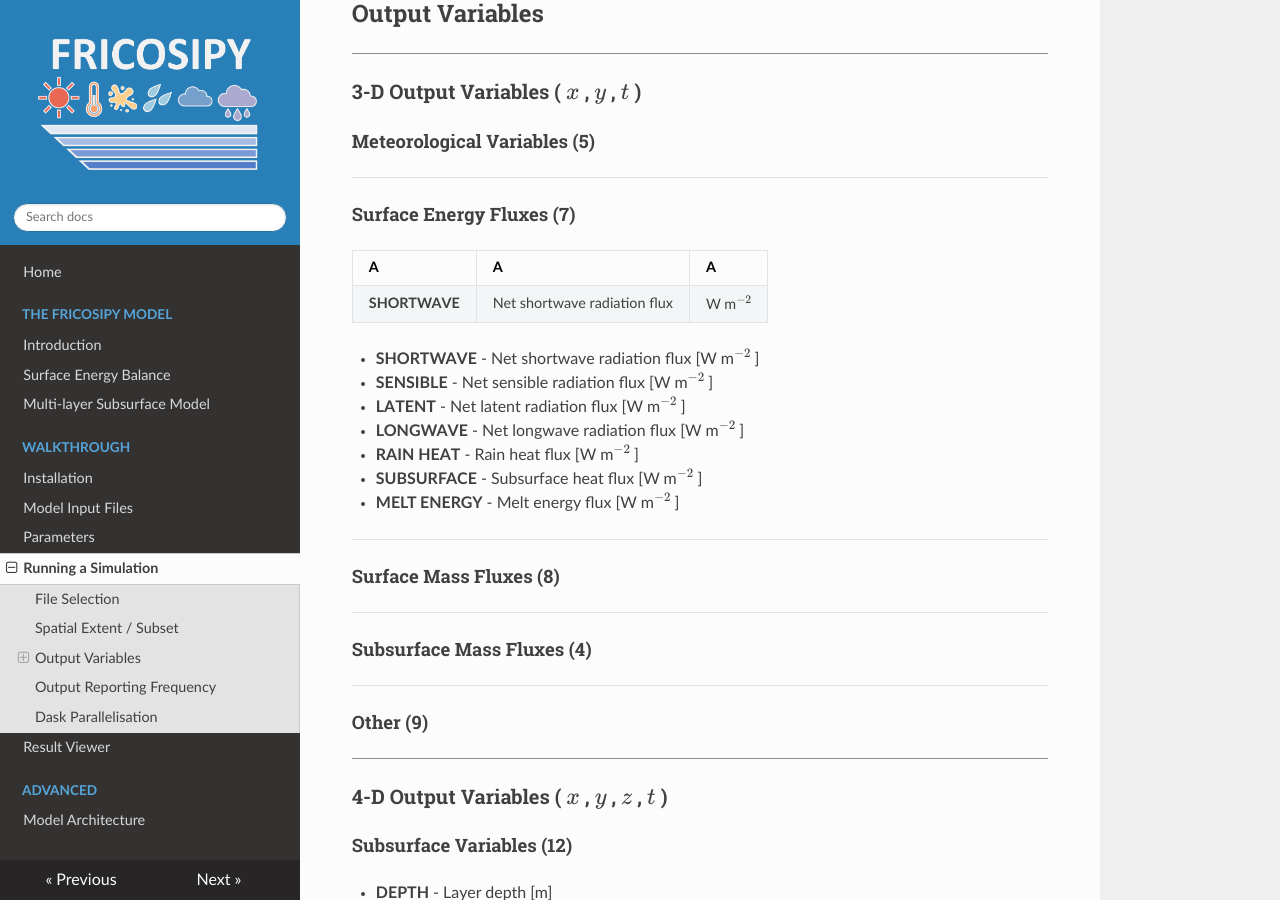
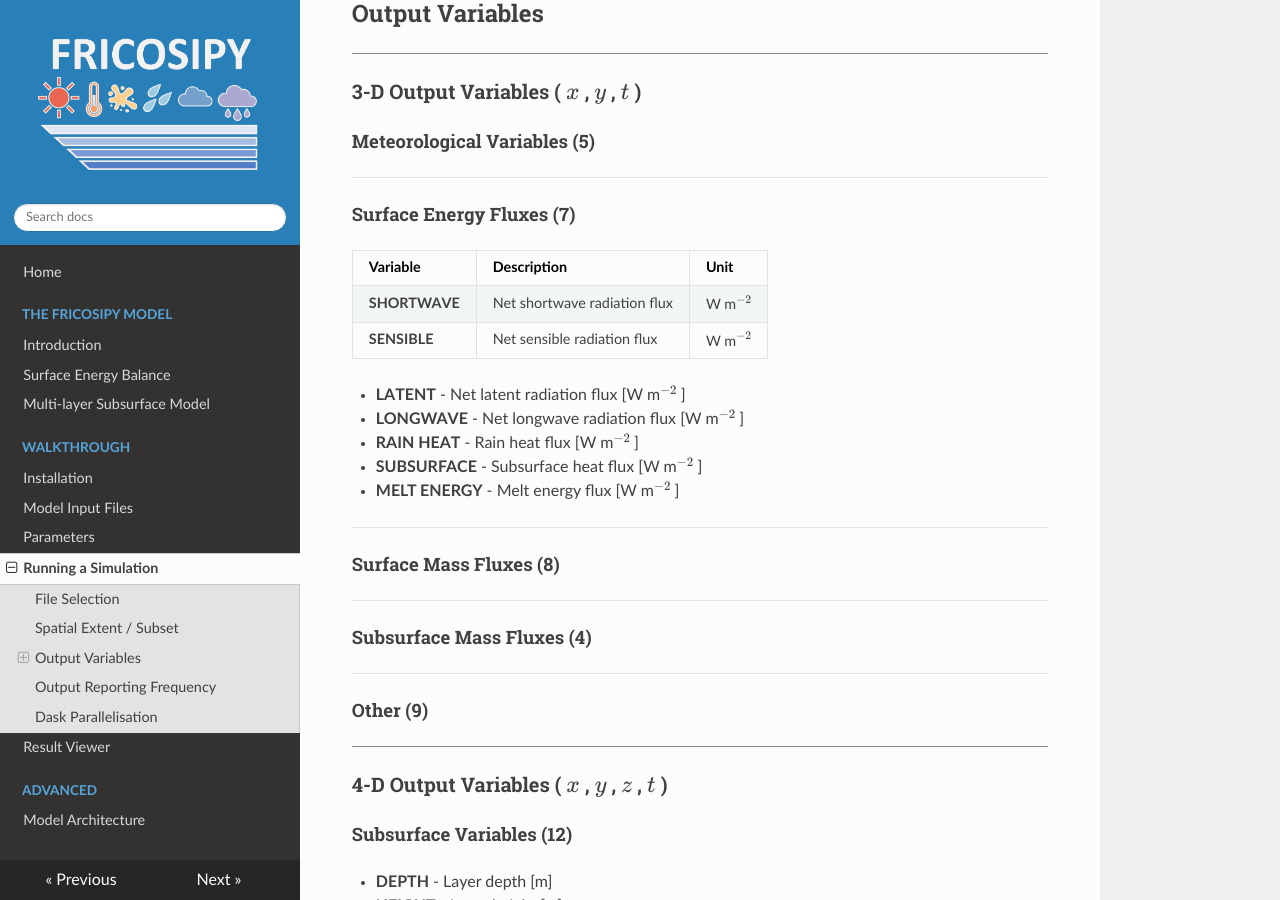
Before and after one commit to MarcusGastaldello/FRICOSIPY, an MkDocs documentation site: the page built from docs/running_a_simulation.md, in a window 1280 px wide and 900 px high, scrolled down 327 px. Built offline with MkDocs 1.6.1, drawn with Linux system fonts in a browser that asks for light colours; nearby versions of some CDN libraries.

Commit message:
Revise surface energy fluxes table and descriptions
Updated the table format for surface energy fluxes and added descriptions for the SENSIBLE and LATENT variables.

```diff
--- a/docs/running_a_simulation.md
+++ b/docs/running_a_simulation.md
@@ -34,12 +34,13 @@ og_description: An explanation of how to setup the configuration file and run a
 
 #### Surface Energy Fluxes (7)
 
-|A|A|A|
+| Variable | Description | Unit |
 |:---|:---|:---|
 | **SHORTWAVE** | Net shortwave radiation flux | W m$^{-2}$ |
+| **SENSIBLE** | Net sensible radiation flux | W m$^{-2}$ |
 
-* **SHORTWAVE** - Net shortwave radiation flux [W m$^{-2}$ ]
-* **SENSIBLE** - Net sensible radiation flux [W m$^{-2}$ ]
+
+
 * **LATENT** - Net latent radiation flux [W m$^{-2}$ ]
 * **LONGWAVE** - Net longwave radiation flux [W m$^{-2}$ ]
 * **RAIN HEAT** - Rain heat flux [W m$^{-2}$ ]
```
